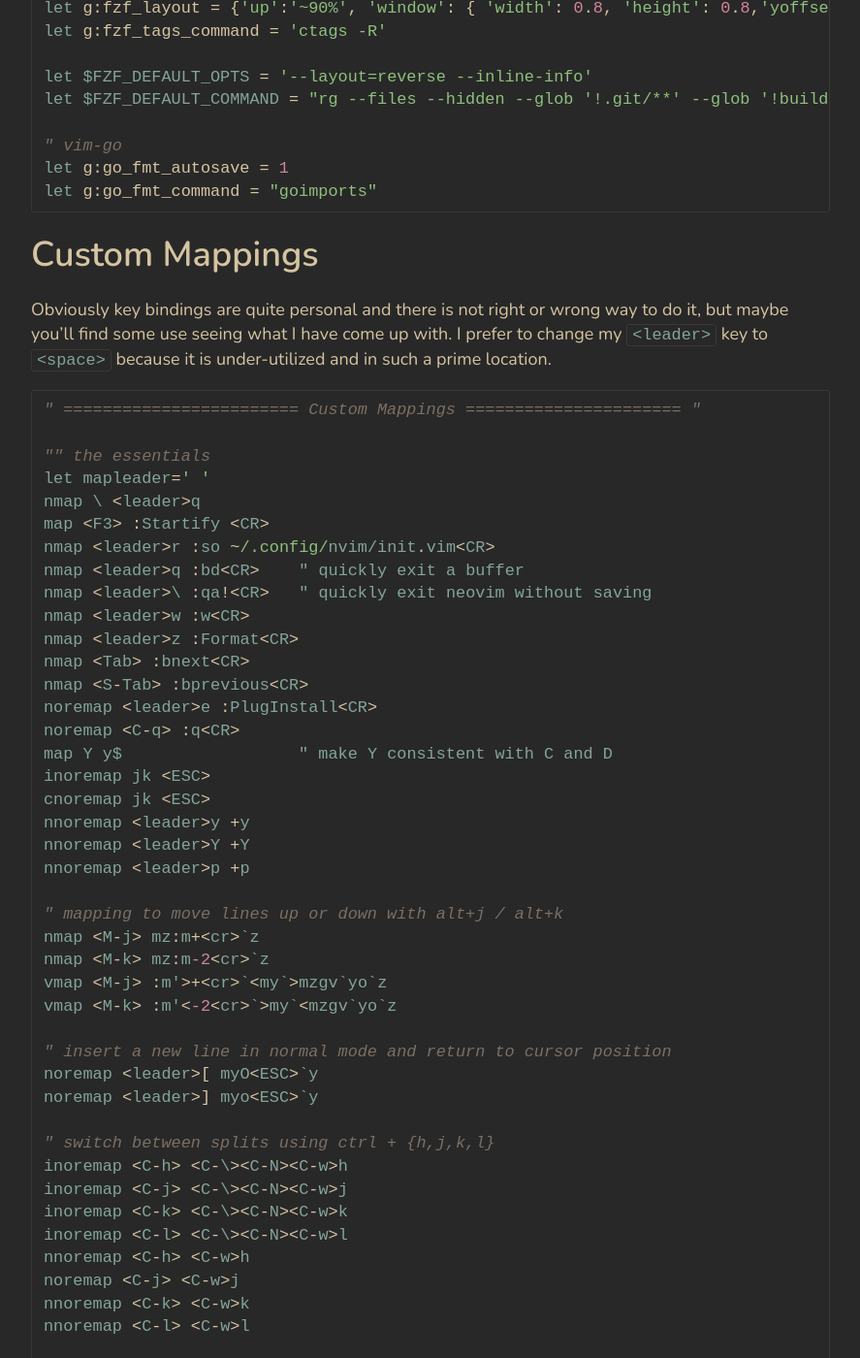
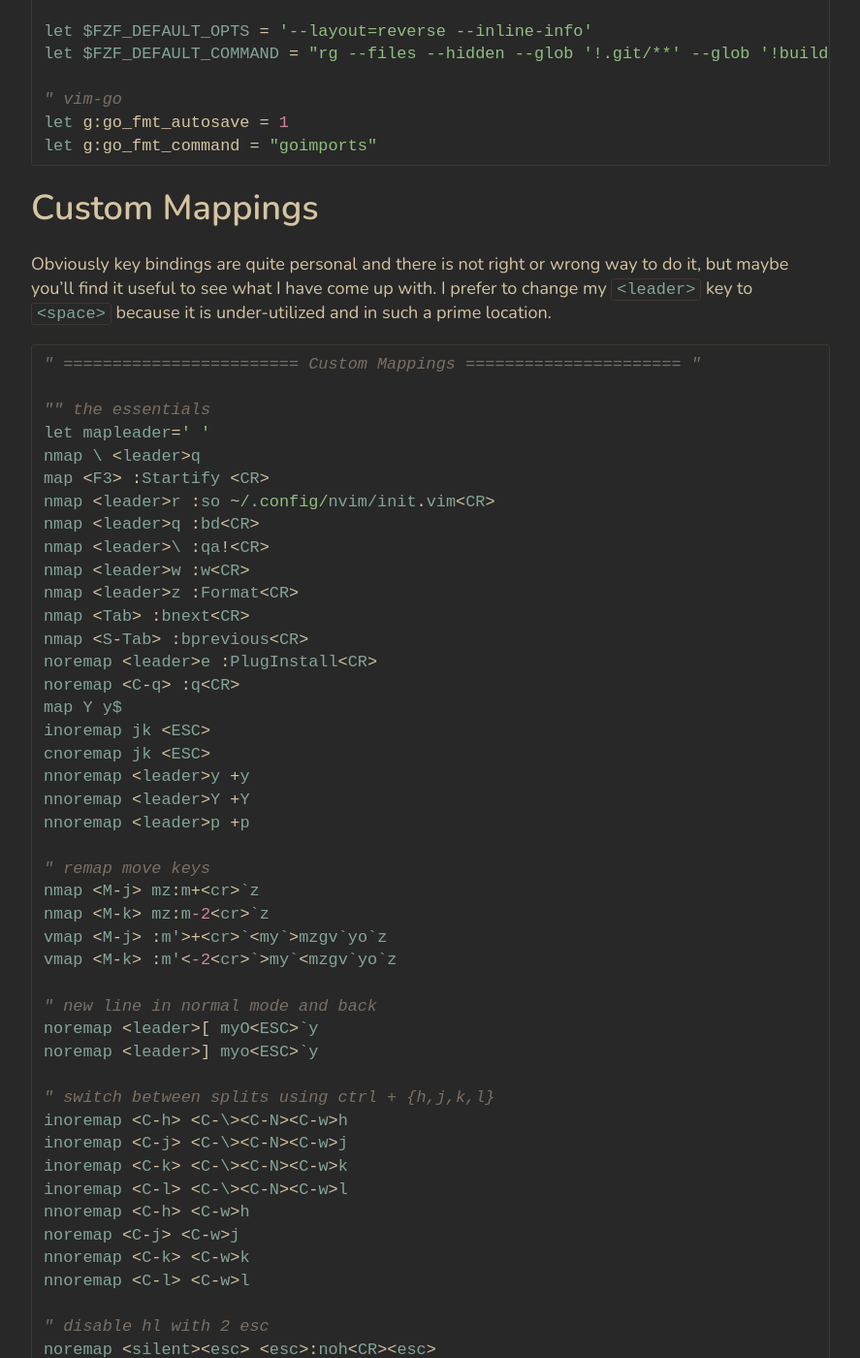
Before and after one commit to astridlyre/flat9.dev, a Jekyll site: the page built from _posts/2021-01-03-my-neovim-config.md, in a window 1280 px wide and 1400 px high, scrolled down 4332 px. Shown: the whole window at 97% size, without its empty margins (196-1083 px from the left). Built offline with Jekyll 4.4.1, drawn with Linux system fonts in a browser that asks for light colours; some of the changed text lies outside the part shown.

Commit message:
fixed a typo Monday, January 4, 2021, 1:44:27PM

````diff
--- a/_posts/2021-01-03-my-neovim-config.md
+++ b/_posts/2021-01-03-my-neovim-config.md
@@ -56,7 +56,6 @@ features which make Golang development fun and easy!
 " ================= looks and GUI stuff ================== "
 
 Plug 'vim-airline/vim-airline'
-Plug 'vim-airline/vim-airline-themes'
 Plug 'ryanoasis/vim-devicons'
 Plug 'sainnhe/gruvbox-material'
 
@@ -108,7 +107,6 @@ tweaks which help when using macros, such as `set lazyredraw`.
 
 set termguicolors                                       " Opaque Background
 set mouse=a                                             " enable mouse scrolling
-set clipboard+=unnamedplus                              " use system clipboard by default
 set tabstop=2 softtabstop=2 shiftwidth=2 autoindent     " tab width
 set expandtab smarttab                                  " tab key actions
 set incsearch ignorecase smartcase hlsearch             " highlight text while searching
@@ -184,7 +182,7 @@ let g:go_fmt_command = "goimports"
 ## Custom Mappings
 
 Obviously key bindings are quite personal and there is not right or wrong way to do it,
-but maybe you'll find some use seeing what I have come up with. I prefer to change my
+but maybe you'll find it useful to see what I have come up with. I prefer to change my
 `<leader>` key to `<space>` because it is under-utilized and in such a prime location.
 
 ```vim
@@ -195,28 +193,28 @@ let mapleader=' '
 nmap \ <leader>q
 map <F3> :Startify <CR>
 nmap <leader>r :so ~/.config/nvim/init.vim<CR>
-nmap <leader>q :bd<CR>    " quickly exit a buffer
-nmap <leader>\ :qa!<CR>   " quickly exit neovim without saving
+nmap <leader>q :bd<CR>
+nmap <leader>\ :qa!<CR>
 nmap <leader>w :w<CR>
 nmap <leader>z :Format<CR>
 nmap <Tab> :bnext<CR>
 nmap <S-Tab> :bprevious<CR>
 noremap <leader>e :PlugInstall<CR>
 noremap <C-q> :q<CR>
-map Y y$                  " make Y consistent with C and D
+map Y y$
 inoremap jk <ESC>
 cnoremap jk <ESC>
 nnoremap <leader>y +y
 nnoremap <leader>Y +Y
 nnoremap <leader>p +p
 
-" mapping to move lines up or down with alt+j / alt+k
+" remap move keys
 nmap <M-j> mz:m+<cr>`z
 nmap <M-k> mz:m-2<cr>`z
 vmap <M-j> :m'>+<cr>`<my`>mzgv`yo`z
 vmap <M-k> :m'<-2<cr>`>my`<mzgv`yo`z
 
-" insert a new line in normal mode and return to cursor position
+" new line in normal mode and back
 noremap <leader>[ myO<ESC>`y
 noremap <leader>] myo<ESC>`y
 
@@ -230,23 +228,23 @@ noremap <C-j> <C-w>j
 nnoremap <C-k> <C-w>k
 nnoremap <C-l> <C-w>l
 
-" disable search highlighting with 2 esc
+" disable hl with 2 esc
 noremap <silent><esc> <esc>:noh<CR><esc>
 
-" trim white spaces on keypress
+" trim white spaces
 nnoremap <F2> :let _s=@/<Bar>:%s/\s\+$//e<Bar>:let @/=_s<Bar><CR>
 
 "" FZF
 nnoremap <silent> <leader>f :Files<CR>
 nmap <leader>b :Buffers<CR>
-nmap <leader>c :Commands<CR>
+nmap <leader>: :Commands<CR>
 nmap <leader>t :BTags<CR>
 nmap <leader>/ :Rg<CR>
 nmap <leader>gc :Commits<CR>
 nmap <leader>gs :GFiles?<CR>
 nmap <leader>sh :History/<CR>
 
-" show key mapping on all modes with F1
+" show mapping on all modes with F1
 nmap <F1> <plug>(fzf-maps-n)
 imap <F1> <plug>(fzf-maps-i)
 vmap <F1> <plug>(fzf-maps-x)
````
Also changed, not shown: other parts of _posts/2021-01-03-my-neovim-config.md (+20 -1 lines).
